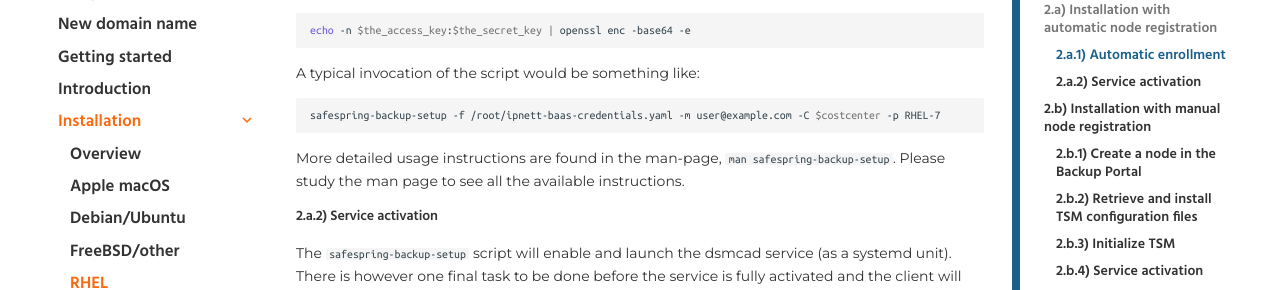
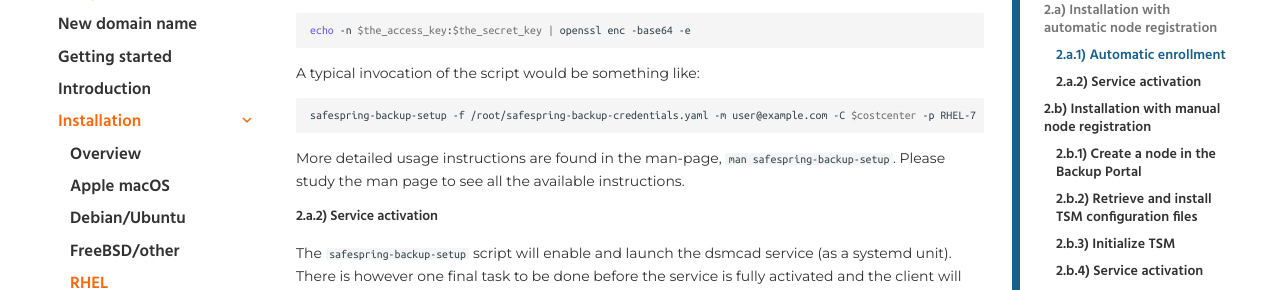
Before and after one commit to safespring/docs, an MkDocs documentation site: the page built from content/backup/install/rhel.md, in a window 1280 px wide and 900 px high, scrolled down 1507 px. Shown: the part 151-441 px from the top of the window. Built offline with MkDocs 1.6.1 and Material for MkDocs 9.7.7, drawn with Linux system fonts in a browser that asks for light colours; comment, search, counter and statistics services are not loaded; old or Windows-style settings are respelled for this version of MkDocs.

Commit message:
remove 'ipnett' and 'baas' refs

````diff
--- a/content/backup/install/rhel.md
+++ b/content/backup/install/rhel.md
@@ -97,7 +97,7 @@
 A typical invocation of the script would be something like:
 
 ```shell
-safespring-backup-setup -f /root/ipnett-baas-credentials.yaml -m user@example.com -C $costcenter -p RHEL-7
+safespring-backup-setup -f /root/safespring-backup-credentials.yaml -m user@example.com -C $costcenter -p RHEL-7
 ```
 
 More detailed usage instructions are found in the man-page, `man
````
